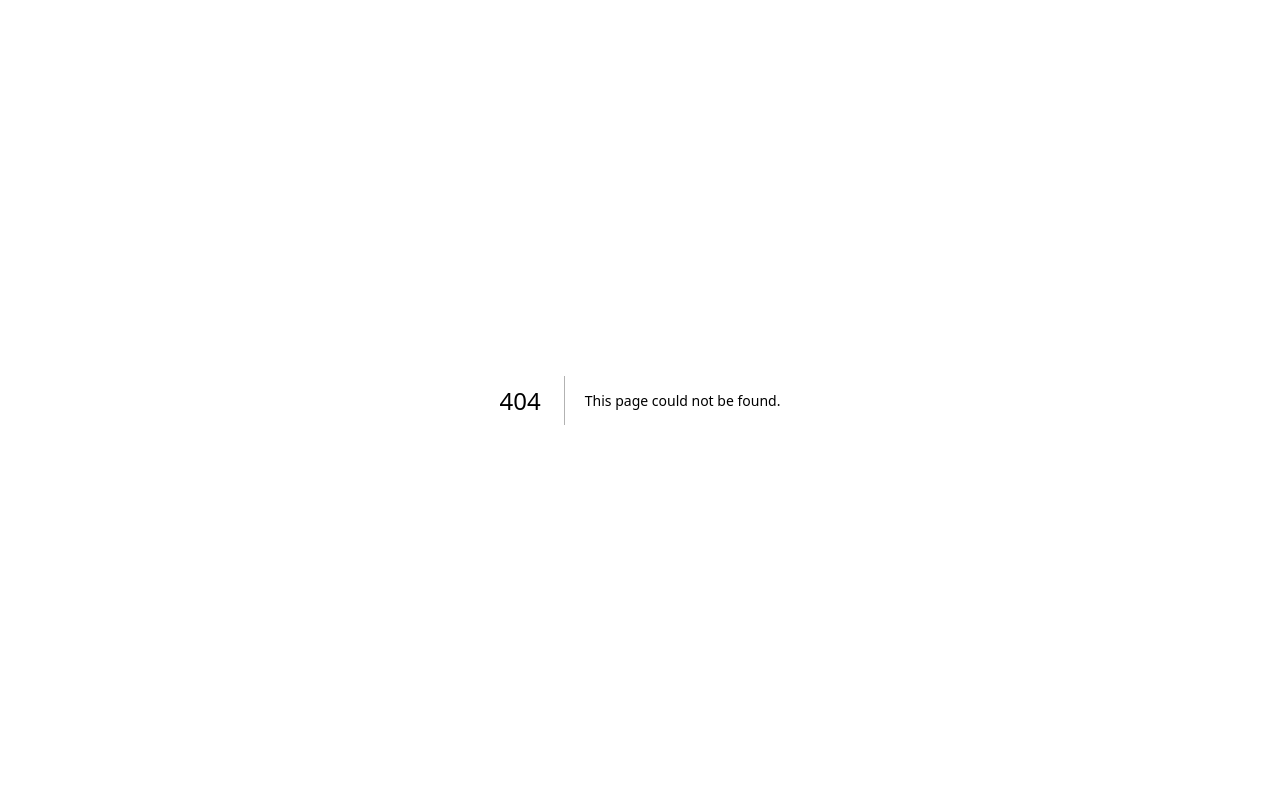
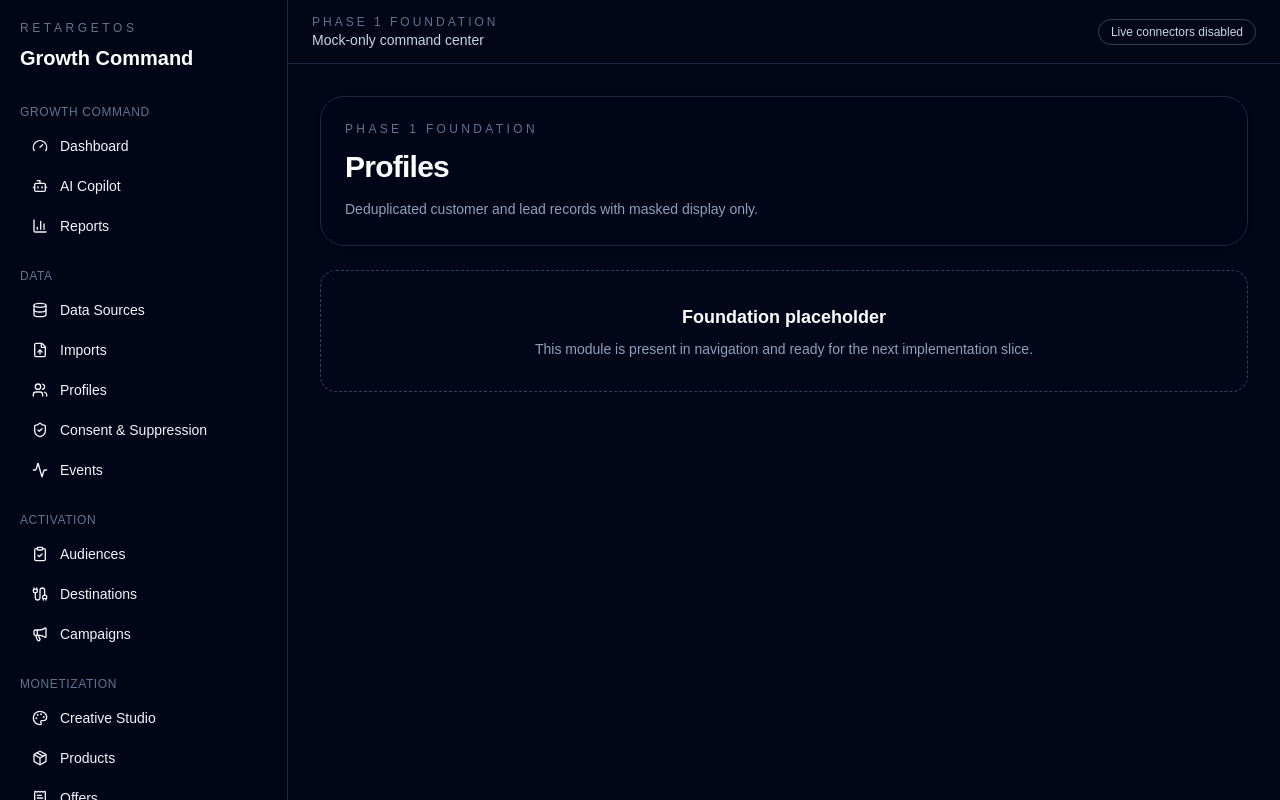
Before and after one commit to besfeng23/RetargetOS, a Next.js app: page /profiles in a window 1280 px wide. Before the commit this address had no page. Shown: the top 800 px of the page. Built offline with nearby package versions, Linux system fonts and the light colour scheme.

Commit message:
Add profiles route

```diff
--- /dev/null
+++ b/src/app/profiles/page.tsx
@@ -0,0 +1,10 @@
+import { AppShell } from "@/components/app-shell";
+import { ModulePage } from "@/components/module-page";
+
+export default function ProfilesPage() {
+  return (
+    <AppShell>
+      <ModulePage title="Profiles" description="Deduplicated customer and lead records with masked display only." />
+    </AppShell>
+  );
+}
```
